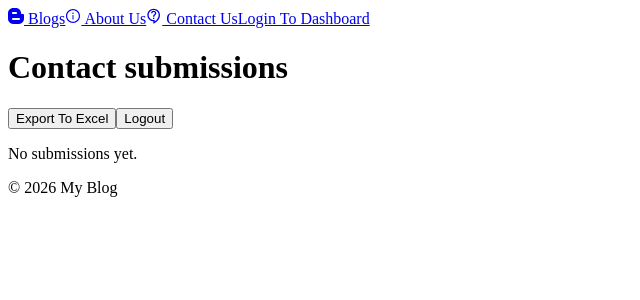
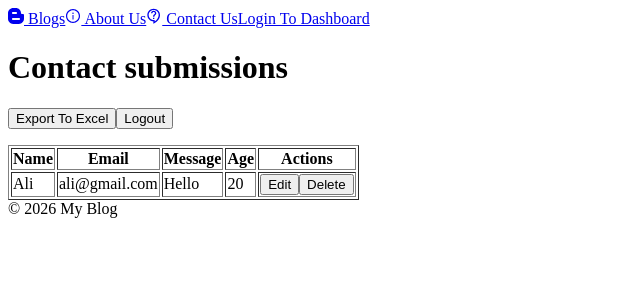
Before and after one commit to 00AbdullahZahid/mini-blog, a Next.js app: page /dashboard in a window 1280 px wide. Shown: the top 300 px of the page, without its empty margins (0-640 px from the left). Built offline with nearby package versions, Linux system fonts and the light colour scheme.

Commit message:
using state to store a default value in the dashboard table

```diff
--- a/app/(protected)/blogs/page.tsx
+++ b/app/(protected)/blogs/page.tsx
@@ -3,10 +3,13 @@ import { FaBook } from "react-icons/fa";
 import { getPosts } from "../../lib/blogs";
 
 export const dynamic = 'force-dynamic';
+const delay = (ms: number) => new Promise((resolve) => setTimeout(resolve, ms));
 
 export default async function Blogs() {
+  await delay(2000);
   const allPosts = await getPosts();
   const posts = allPosts.slice(0, 9);
+
 
   return (
     <main className="p-8">
--- a/app/(protected)/dashboard/page.tsx
+++ b/app/(protected)/dashboard/page.tsx
@@ -11,12 +11,20 @@ type ContactEntry = {
 };
 
 export default function Submissions() {
-  const [users, setUsers] = useState<ContactEntry[]>([]);
+  const [users, setUsers] = useState<ContactEntry[]>([
+    {
+      name: "Ali",
+      email: "ali@gmail.com",
+      message: "Hello",
+      age: "20",
+    },
+  ]);
 
   const handleLogout = () => {
     document.cookie = 'page_auth=; path=/; expires=Thu, 01 Jan 1970 00:00:00 GMT';
     window.location.href = '/login';
   };
+  console.log('users',users)
 
   const handleDelete = (indexToRemove: number) => {
     const updatedUsers = users.filter((_, index) => index !== indexToRemove);
@@ -26,7 +34,7 @@ export default function Submissions() {
 
   useEffect(() => {
     const stored = JSON.parse(localStorage.getItem('contacts') || '[]') as ContactEntry[];
-    setUsers(stored);
+    setUsers([...users, ...stored]);
   }, []);
 
   const handleSave = (index: number, updated: ContactEntry) => {
--- a/app/(protected)/layout.tsx
+++ b/app/(protected)/layout.tsx
@@ -1,17 +1,15 @@
-"use client";
-
 import Link from "next/link";
-import { usePathname } from "next/navigation";
-import { FaHome } from "react-icons/fa";
 import { MdOutlineContactSupport } from "react-icons/md";
 import { AiOutlineInfoCircle } from "react-icons/ai";
 import { ImBlogger } from "react-icons/im";
+import { sleep } from "../lib/sleep";
 
-export default function SharedLayout({
+export default async function SharedLayout({
   children,
 }: {
   children: React.ReactNode;
 }) {
+  await sleep(700);
 
   return (
     <>
--- /dev/null
+++ b/app/lib/sleep.ts
@@ -0,0 +1,3 @@
+export async function sleep(ms: number) {
+  return new Promise((resolve) => setTimeout(resolve, ms));
+}
--- a/app/page.tsx
+++ b/app/page.tsx
@@ -1,4 +1,7 @@
-export default function Home() {
+import { sleep } from './lib/sleep';
+
+export default async function Home() {
+  await sleep(400);
   return (
     <main className="p-8">
       <h1 className="mb-6 text-center text-3xl font-bold">My Blog</h1>
```
Also changed, not shown: app/(protected)/about/page.tsx (+6 -1 lines), app/posts/[slug]/layout.tsx (+3 -4 lines). Lines whose indentation alone changed are shown as unchanged.
